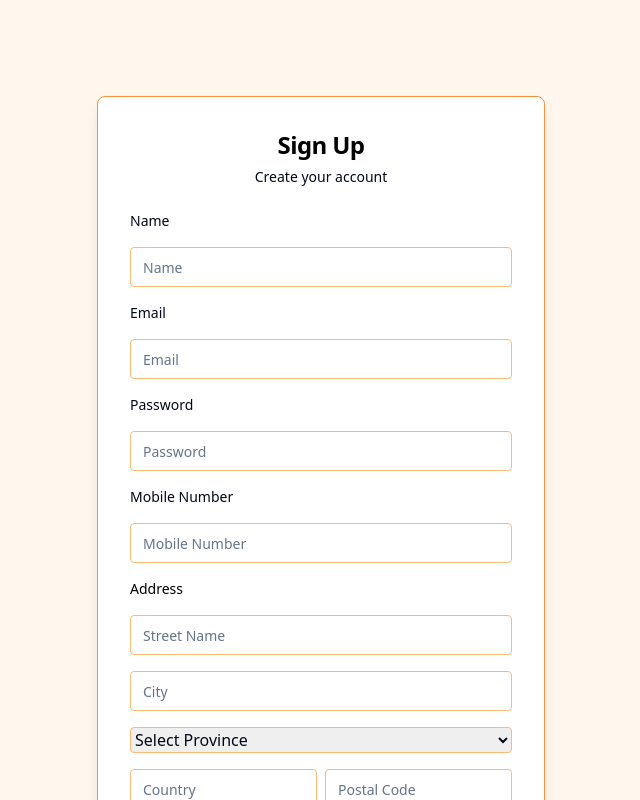
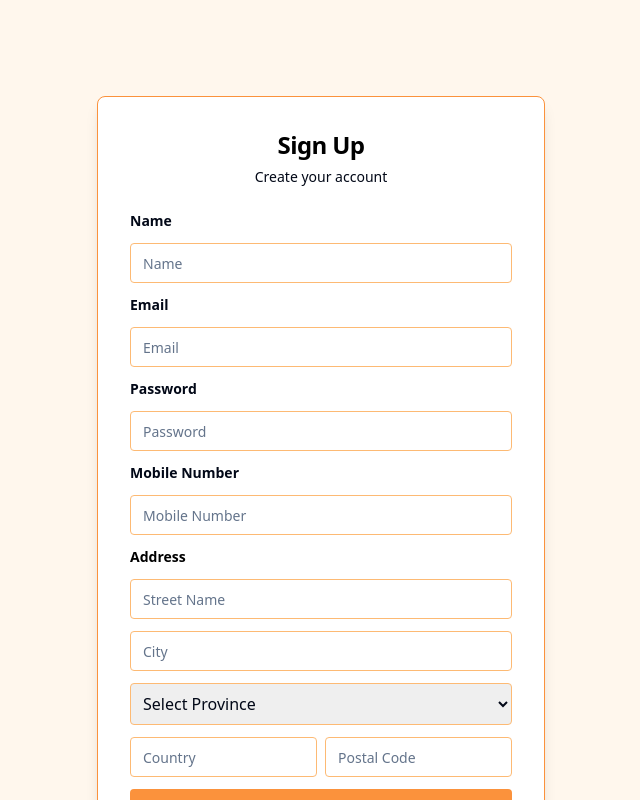
Before and after one commit to shux360/Smart-Bin, a React (Vite) app in the folder frontend/: page /signup in a window 1280 px wide. Shown: the top 800 px of the page, without its empty margins (319-959 px from the left). Built offline with nearby package versions, Linux system fonts and the light colour scheme.

Commit message:
adding pin button

```diff
--- a/frontend/src/components/Pages/DriversHomePage.jsx
+++ b/frontend/src/components/Pages/DriversHomePage.jsx
@@ -1,7 +1,7 @@
 
 import React from 'react';
 
-import MapContainer from '@/components/MapContainer';
+import MapContainer from '@/components/component/MapContainer';
 
 
 
--- a/frontend/src/components/Pages/Signin.jsx
+++ b/frontend/src/components/Pages/Signin.jsx
@@ -75,7 +75,7 @@ const Signin = () => {
                              className="block w-full p-3 border border-orange-300 rounded focus:outline-none focus:ring-2 focus:ring-orange-500"
                          />
                        )}
-                        <Button type="submit" className="w-full bg-orange-500 text-black p-3 rounded mt-6 hover:bg-orange-600"style={{ backgroundColor: '#00C256' }}>
+                        <Button type="submit" className="w-full bg-orange-500 text-black p-3 rounded mt-6 hover:bg-orange-600">
                             Sign In
                         </Button>
                     </form>
@@ -83,7 +83,7 @@ const Signin = () => {
                 {role === 'user' && (
                     <CardFooter className="mt-4">
                     <p className="text-sm text-orange-500 text-center">
-                        Don't have an account? <Link to="/signup" className="text-black">Sign up</Link>
+                        Don't have an account? <Link to="/signup" className="text-black hover:font-bold">Sign up</Link>
                     </p>
                 </CardFooter>
 
--- a/frontend/src/components/Pages/Signup.jsx
+++ b/frontend/src/components/Pages/Signup.jsx
@@ -1,5 +1,5 @@
 import React, { useEffect, useState } from 'react';
-import { useNavigate } from 'react-router-dom';
+import { useNavigate,Link } from 'react-router-dom';
 import axios from 'axios';
 import { FiMapPin } from 'react-icons/fi';
 
@@ -57,7 +57,7 @@ const Signup = () => {
             });
             console.log(response.data);
             localStorage.clear(); // Clear the entire local storage
-            navigate('/signin');
+            navigate('/signin/${user}');
         } catch (error) {
             console.error('Error signing up:', error);
         }
@@ -106,8 +106,8 @@ const Signup = () => {
                     <CardDescription className="text-center text-black-600">Create your account</CardDescription>
                 </CardHeader>
                 <CardContent>
-                    <form onSubmit={handleSubmit} className="space-y-4">
-                        <Label htmlFor="name" className='text-sm'>Name</Label>
+                    <form onSubmit={handleSubmit} className="space-y-3">
+                        <Label htmlFor="name" className='text-sm font-bold'>Name</Label>
                         <Input
                             type="text"
                             name="name"
@@ -116,9 +116,9 @@ const Signup = () => {
                             onChange={(e) => setName(e.target.value)}
                             required
 
-                            className="block w-full  border border-orange-300 rounded focus:outline-none focus:ring-2 focus:ring-orange-500"
+                            className="block w-full   border-orange-300 rounded focus:outline-orange-600 focus:ring-2 focus:ring-orange-500"
            />
-                        <Label htmlFor="email" className='text-sm'>Email</Label>
+                        <Label htmlFor="email" className='text-sm font-bold'>Email</Label>
                         <Input
                             type="email"
                             name="email"
@@ -128,7 +128,7 @@ const Signup = () => {
                             required
                             className="block w-full  border border-orange-300 rounded focus:outline-none focus:ring-2 focus:ring-orange-500"
                         />
-                        <Label htmlFor="password" className='text-sm'>Password</Label>
+                        <Label htmlFor="password" className='text-sm font-bold'>Password</Label>
                         <Input
                             type="password"
                             name="password"
@@ -138,7 +138,7 @@ const Signup = () => {
                             required
                             className="block w-full  border border-orange-300 rounded focus:outline-none focus:ring-2 focus:ring-orange-500"
                         />
-                        <Label htmlFor="number" className='text-sm'>Mobile Number</Label>
+                        <Label htmlFor="number" className='text-sm font-bold'>Mobile Number</Label>
                         <Input
                             type="text"
                             name="phone"
@@ -148,7 +148,7 @@ const Signup = () => {
                             required
                             className="block w-full p-3 border border-orange-300 rounded focus:outline-none focus:ring-2 focus:ring-orange-500"
                         />
-                        <CardDescription className="mt-4 text-black">Address</CardDescription>
+                        <CardDescription className="mt-4 text-black font-bold">Address</CardDescription>
                         <Input
                             type="text"
                             name="streetName"
@@ -172,9 +172,9 @@ const Signup = () => {
                             value={province}
                             onChange={(e) => setProvince(e.target.value)}
                             required
-                            className="block w-full  border border-orange-300 rounded focus:outline-none focus:ring-2 focus:ring-orange-500"
+                            className="block w-full p-2 border border-orange-300 rounded focus:outline-none focus:ring-2 focus:ring-orange-500"
                         >
-                            <option value="">Select Province</option>
+                            <option value="" className='hover:bg-orange-600'>Select Province</option>
                             {provinces.map((prov) => (
                                 <option key={prov} value={prov}>{prov}</option>
                             ))}
@@ -199,10 +199,9 @@ const Signup = () => {
                                 className="block w-full  border border-orange-300 rounded focus:outline-none focus:ring-2 focus:ring-orange-500"
                             />
 
-                            </div>
-                        <Button type="submit" className="w-full bg-orange-500 text-black p-3 rounded mt-6 hover:bg-orange-600" >Sign Up</Button>
-
-
+                        </div>
+                        <Button onClick={handleGetLocation} className="w-full bg-orange-400 text-black p-3 rounded mt-6 hover:bg-orange-500" >Pin Location <FiMapPin className="inline-block ml-2" /></Button>
+                        <Button type="submit" className="w-full bg-orange-400 text-black p-3 rounded mt-6 hover:bg-orange-500">Sign Up</Button>
                     </form>
                 </CardContent>
             </Card>
--- a/frontend/src/components/mini-components/IssueForm.jsx
+++ b/frontend/src/components/mini-components/IssueForm.jsx
@@ -92,7 +92,7 @@ export function ReportForm() {
                     <form>
                         <div className="grid w-full items-center gap-4">
 
-                            <div className="flex flex-col space-y-3 ">
+                            <div className="flex flex-col space-y-3">
                                 <Label htmlFor="name">Your Name</Label>
                                 <Input
                                     name="name"
@@ -102,7 +102,7 @@ export function ReportForm() {
                                         ...data,
                                         name: e.target.value
                                     })}
-                                    className="border-gray-400"
+                                    className="border-gray-400 focus-ring-2 focus-ring-orange-500"
                                 />
                                 <Label htmlFor="issueType">Type of Issue</Label>
                                 <Select
@@ -234,6 +234,7 @@ export function ReportForm() {
                 <CardFooter className="flex justify-between">
                     <Button variant="outline">Cancel</Button>
                     <Button
+                        className="bg-orange-500 text-white hover:bg-orange-600"
                         type="submit"
                         onClick={handleSubmit}
                     >Add</Button>
```
Also changed, not shown: frontend/src/components/Pages/Dashboard.jsx (+16 -8 lines), 2 other files (tests, documents, lock files or other folders).
